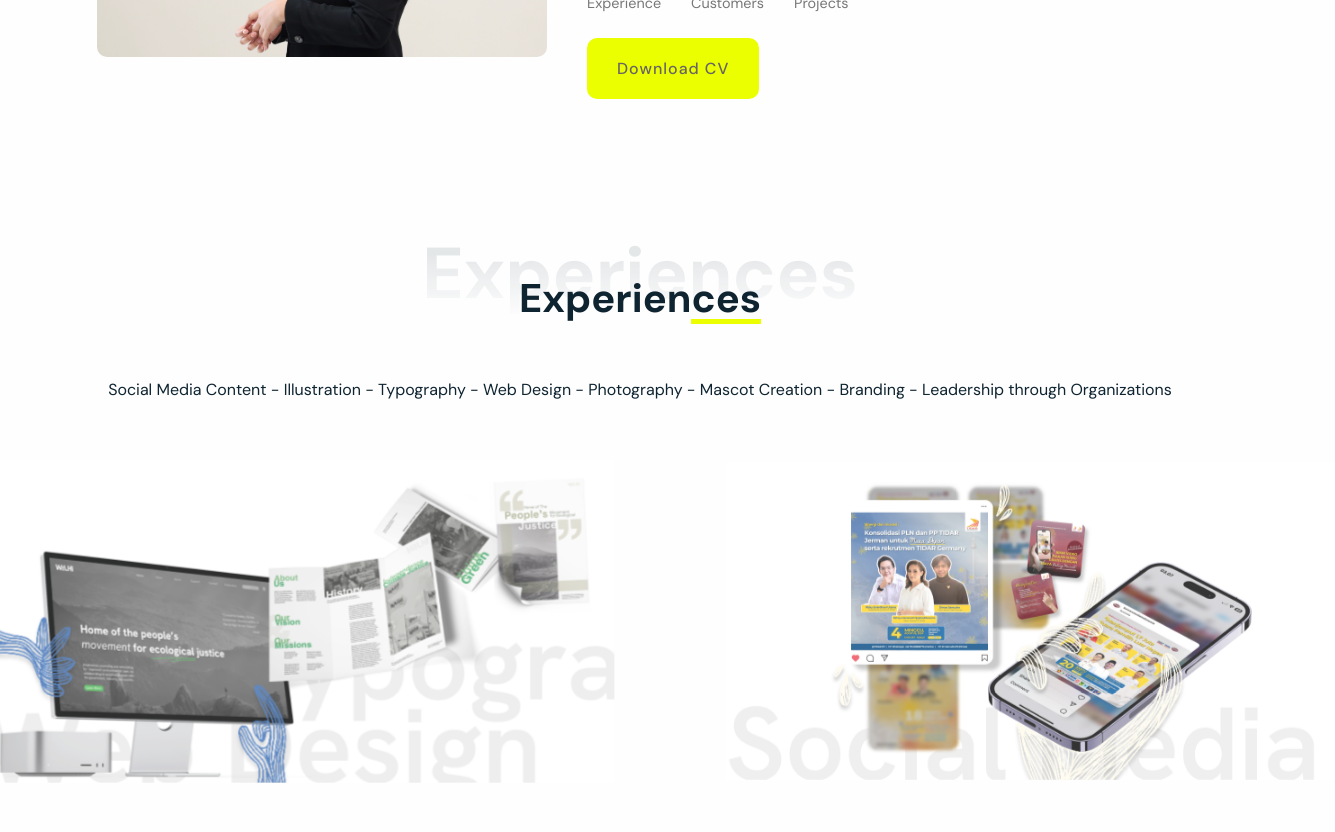
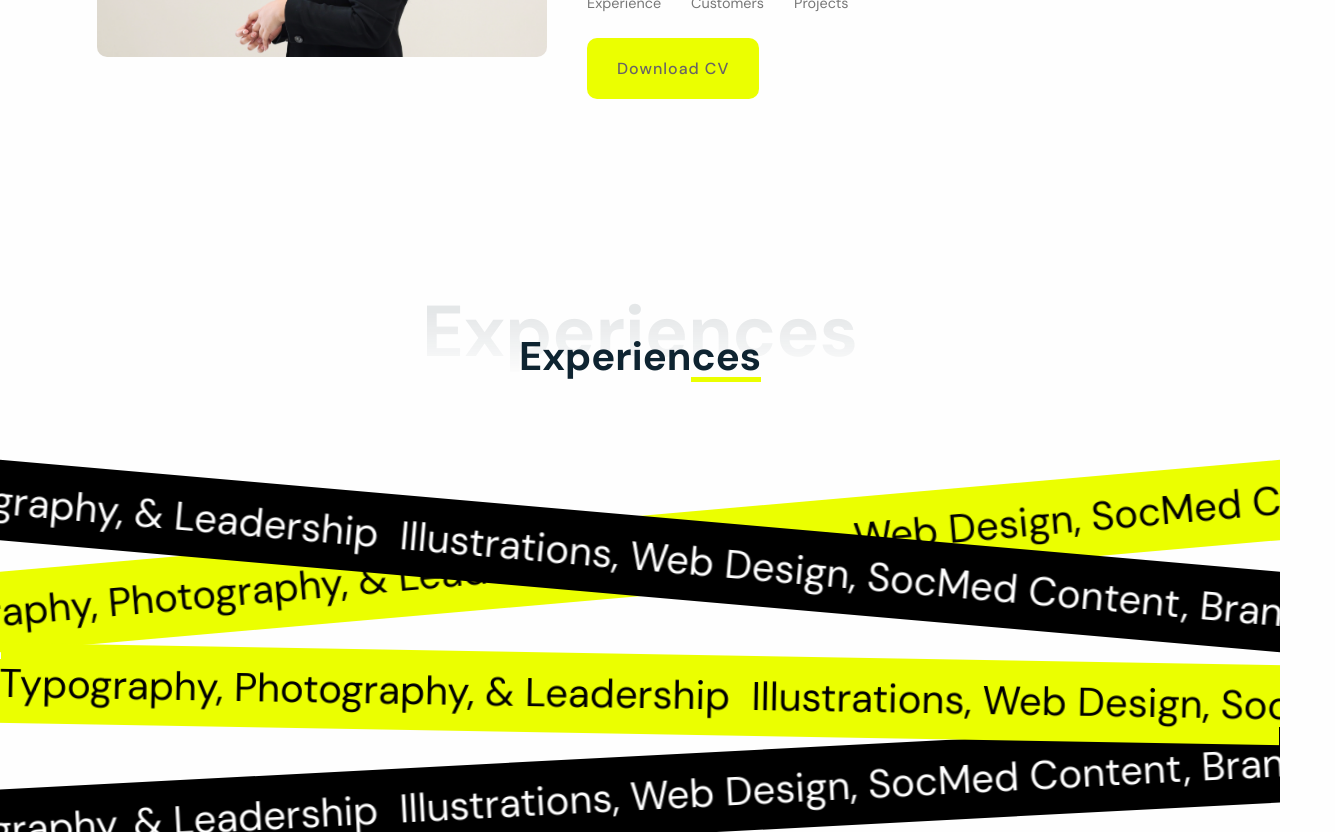
Before and after one commit to ailsanarghia/portfolio, a React (Create React App) app: page / in a window 1280 px wide. Shown: the part 1380-2212 px from the top of the page, 1335 px wide, since content can reach past the window. Built offline with nearby package versions, Linux system fonts and the light colour scheme; the HTML template or start-up script is replaced by a standard one.

Commit message:
EXPERIENCE

```diff
--- a/src/App.css
+++ b/src/App.css
@@ -1,4 +1,5 @@
 @import url('https://fonts.googleapis.com/css2?family=DM+Sans:wght@400;500;700&display=swap');
+@import url('https://fonts.googleapis.com/css2?family=Space+Grotesk:wght@300..700&display=swap');
 
 * {
     margin: 0;
@@ -360,6 +361,11 @@ border-radius: 10px;
     font-size: var(--small-font-size);
 }
 
+#experiences {
+    margin-top: 5%;
+    padding-top: 7%;
+}
+
 .experience .container .experience{
     column-gap: 10px;
     width: 100%;
@@ -371,117 +377,223 @@ border-radius: 10px;
     background-color: #EBFF00;
 }
 
-
-
-@keyframes carousel-animate {
-    0% {
-        visibility: hidden;
-        opacity: 0;
-        transform: translateX(200%) scale(0.7);
-        filter: blur(1.5px);
-        z-index: 1;
-    }
-    3%, 14.2857142857% {
-        visibility: visible;
-        opacity: 0.8;
-        transform: translateX(100%) scale(0.9);
-        filter: blur(0.5px);
-        z-index: 2;
-    }
-    17.2857142857%, 28.5714285714% {
-        visibility: visible;
-        opacity: 1;
-        transform: translateX(0) scale(1);
-        filter: blur(0%);
-        z-index: 3;
-    }
-    31.5714285714%, 42.8571428571% {
-        visibility: visible;
-        opacity: 0.8;
-        transform: translateX(-100%) scale(0.9);
-        filter: blur(0.5px);
-        z-index: 2;
-    }
-    45.8571428571% {
-        visibility: visible;
-        opacity: 0;
-        transform: translateX(-200%) scale(0.9);
-        filter: blur(1.5px);
-        z-index: 1;
-    }
-    100% {
-        visibility: hidden;
-        opacity: 0;
-        transform: translateX(-200%) scale(0.7);
-        filter: blur(1.5px);
-        z-index: 1;
-    }
+.contoh-aja {
+    height: 200px;
     }
 
-
-  .container {
-    --container-padding-horizontal:
-    position: relative;
-    padding-inline: var(--container-padding-horizontal);
-    display: grid;
-    place-items: center;
-    height: 100%;
+    .extended {
+      width: 100vw;
+      height: 2500px;
+      /* background: #EBFF00; */
+      /* background: linear-gradient(0deg, #EBFF00 0%, #f1f89d 100%); */
     }
 
-  .carousel {
-    pointer-events: none;
-    position: absolute;
-    -webkit-padding-before: 67px;
-            padding-block-start: 67px;
-    -webkit-padding-after: max(24px, calc(29px + var(--font-size-md)));
-            padding-block-end: max(24px, calc(29px + var(--font-size-md)));
-    perspective: 100px;
-    width: 100%;
-    transform: translateX(-67px);
-  }
-  @media {
-    .carousel {
-      -webkit-padding-after: 52px;
-              padding-block-end: 52px;
-    }
+    .experience-scroll-container {
+      width: 100vw;
+      height: 600px;
+      margin-top: -5.1%;
+      position: relative;
+      overflow: hidden;
+      /* background: rgb(255,241,211); */
+      /* background: linear-gradient(0deg, #f1f89d 0%, #ffffff 100%); */
     }
 
-  .carousel__wrapper {
-    position: relative;
+    .m-scroll-2 {
       display: flex;
-    justify-content: center;
-    height: 61.2vh;
-    transform: translateX(-67px);
+      position: absolute;
+      left: -5%;
+      top: 20%;
+      width: 110%;
+      height: 80px;
+      background-color: #EBFF00;
+      overflow: hidden;
+      z-index: 0;
+      color: #000 !important;
+      transform: rotate(-5deg);
     }
 
-  .carousel .item {
+     .m-scroll-2__title {
+       display: flex;
        position: absolute;
-    max-width: 400px;
-    height: auto;
-    margin-top: 50px;
-    margin-inline: var(--container-padding-horizontal);
-    opacity: 0;
-    will-change: transform, opacity, z-index;
-    animation: carousel-animate 19s cubic-bezier(0.37, 0, 0.63, 1) infinite;
+       top: 0;
+       left: 0;
+       align-items: center;
+       justify-content: flex-start;
+       width: 100%;
+       height: 100%;
+       white-space: nowrap;
+       transform: scale(2);
+       transition: all 1s ease;
      }
 
-/* Stagger animation start times */
-.carousel .item:nth-child(1) {
-    animation-delay: calc(20s / 5 * 0);
+       .m-scroll-2__title h1 {
+         margin: 0;
+         font-size: 20px;
+         font-weight: 200;
+         color: #000;
+         transition: all 2s ease;
        }
-.carousel .item:nth-child(2) {
-    animation-delay: calc(20s / 5 * 1);
+       .m-scroll-2__title a {
+         text-decoration: none;
+         color:#000;
        }
-.carousel .item:nth-child(3) {
-    animation-delay: calc(20s / 5 * 2);
-}
-.carousel .item:nth-child(4) {
-    animation-delay: calc(20s / 5 * 3);
-}
-.carousel .item:nth-child(5) {
-    animation-delay: calc(20s / 5 * 4);
+       .m-scroll-2__title a:hover{
+         -webkit-text-stroke: 1px white;
+         color: transparent;
        }
 
-  .carousel .item:nth-child(8) { /* Duplicate of first item */
-    animation-delay: calc(3.8571428571s * 8); /* Set to the delay of the last unique item */
+    .m-scroll-2__title > div {
+      display: flex;
+      animation: scrollText 33s infinite linear;
     }
+
+    .m-scroll-1 {
+      display: flex;
+      position: absolute;
+      top: 43%;
+      width: 100%;
+      height: 80px;
+      margin: auto;
+      background-color: #EBFF00;
+      z-index: 2;
+      color: #000 !important;
+      transform: rotate(1deg);
+    }
+
+    .m-scroll-1__title {
+      display: flex;
+      position: absolute;
+      top: 0;
+      left: 0;
+      align-items: center;
+      justify-content: flex-start;
+      width: 100%;
+      height: 100%;
+      white-space: nowrap;
+      transform: scale(2);
+      transition: all 1s ease;
+    }
+    .m-scroll-1__title h1 {
+        margin: 0;
+        font-size: 20px;
+        font-weight: 200;
+        color: #000;
+        transition: all 2s ease;
+      }
+      .m-scroll-1__title a {
+        text-decoration: none;
+        color:#000;
+      }
+      .m-scroll-1__title a:hover{
+        -webkit-text-stroke: 1px white;
+        color: transparent;
+      }
+
+    .m-scroll-1__title > div {
+      display: flex;
+      animation: scrollText 33s infinite linear;
+    }
+
+    .m-scroll-3 {
+        display: flex;
+        position: absolute;
+        width: 110%;
+        height: 80px;
+        top: 60%;
+        left: -5%;
+        margin: auto;
+        background-color: #000;
+        overflow: hidden;
+        z-index: 1;
+        transform: rotate(-3deg);
+      }
+
+       .m-scroll-3__title {
+         display: flex;
+         position: absolute;
+         top: 0;
+         left: 0;
+         align-items: center;
+         justify-content: flex-start;
+         width: 100%;
+         height: 100%;
+         white-space: nowrap;
+         transform: scale(2);
+         transition: all 1s ease;
+       }
+         .m-scroll-3__title h1 {
+           margin: 0;
+           font-size: 20px;
+           font-weight: 200;
+           color: rgba(255,255,255,1);
+           transition: all 2s ease;
+         }
+         .m-scroll-3__title a {
+           text-decoration: none;
+           color:white;
+         }
+         .m-scroll-3__title a:hover{
+           -webkit-text-stroke: 1px white;
+           color: transparent;
+         }
+
+      .m-scroll-3__title > div {
+        display: flex;
+        animation: scrollText 20s infinite linear;
+      }
+
+    .m-scroll {
+      display: flex;
+      position: absolute;
+      width: 110%;
+      height: 80px;
+      top: 20%;
+      left: -5%;
+      margin: auto;
+      background-color: #000;
+      overflow: hidden;
+      z-index: 1;
+      transform: rotate(5deg);
+    }
+
+     .m-scroll__title {
+       display: flex;
+       position: absolute;
+       top: 0;
+       left: 0;
+       align-items: center;
+       justify-content: flex-start;
+       width: 100%;
+       height: 100%;
+       white-space: nowrap;
+       transform: scale(2);
+       transition: all 1s ease;
+     }
+       .m-scroll__title h1 {
+         margin: 0;
+         font-size: 20px;
+         font-weight: 200;
+         color: rgba(255,255,255,1);
+         transition: all 2s ease;
+       }
+       .m-scroll__title a {
+         text-decoration: none;
+         color:white;
+       }
+       .m-scroll__title a:hover{
+         -webkit-text-stroke: 1px white;
+         color: transparent;
+       }
+
+    .m-scroll__title > div {
+      display: flex;
+      animation: scrollText 20s infinite linear;
+    }
+
+    /*div:hover {
+      animation-play-state: paused;
+    }*/
+    @keyframes scrollText {
+      from   { transform: translateX(0%); }
+      to { transform: translateX(-50%); }
+    }
--- a/src/App.js
+++ b/src/App.js
@@ -17,7 +17,7 @@ import Typewriter from 'typewriter-effect';
 
 function App() {
   return (
-      <>
+    <div>
       <header>
         <div className="nav-bar">
           <a href="#" className="logo">Ailsa</a>
@@ -36,9 +36,15 @@ function App() {
       <section className="home flex-center" id="home">
         <div className="home-container">
           <div className="media-icons">
-              <a href="https://www.linkedin.com/in/ailsa-anarghia-121066232/" target="_blank" rel="noopener noreferrer"><i className="fa-brands fa-linkedin"></i></a>
-              <a href="https://www.instagram.com/ailsanarghia/" target="_blank" rel="noopener noreferrer"><i className="fab fa-instagram"></i></a>
-              <a href="mailto:ailsaanarghia@gmail.com?subject=Hello Ilsa&body=I'm captivated by your portfolio and would love to collaborate with you"><i className="fa fa-envelope"></i></a>
+            <a href="https://www.linkedin.com/in/ailsa-anarghia-121066232/" target="_blank" rel="noopener noreferrer">
+              <i className="fa-brands fa-linkedin"></i>
+            </a>
+            <a href="https://www.instagram.com/ailsanarghia/" target="_blank" rel="noopener noreferrer">
+              <i className="fab fa-instagram"></i>
+            </a>
+            <a href="mailto:ailsaanarghia@gmail.com?subject=Hello Ailsa&body=I'm captivated by your portfolio and would love to collaborate with you">
+              <i className="fa fa-envelope"></i>
+            </a>
           </div>
           <div className="info">
             <h2>Hi, I am Ailsa</h2>
@@ -55,7 +61,7 @@ function App() {
             <a href="#" className="btn">Contact Me <i className="fas fa-arrow-circle-right"></i></a>
           </div>
           <div className="home-img">
-              <img src={frame1} alt="" />
+            <img src={frame1} alt="Profile" />
           </div>
         </div>
         <a href="#about" className="scroll-down">Scroll Down<i className="fas fa-arrow-down"></i></a>
@@ -67,13 +73,13 @@ function App() {
           <h2 className="section-title-02">About Me</h2>
           <div className="content flex-center">
             <div className="Frame-4">
-                <img src={frame4} alt=""/>
+              <img src={frame4} alt="About" />
             </div>
             <div className="about-info">
               <div className="description">
                 <h3>I'm Ailsa</h3>
                 <h4>A creative-minded <span>graphic designer</span> based in <span>Jakarta</span></h4>
-                  <p>I design and develop services for customers, specializing in creating stylish, sleek design, branding, and impactful experiences for all. My passion is to design through meaningful art. Check out my portfolio!</p>
+                <p>I design and develop services for customers, specializing in creating stylish, sleek design, branding, and impactful experiences for all. My passion is to design through meaningful art. Dig Deeper!</p>
               </div>
               <ul className="professional-list">
                 <li className="list-item">
@@ -89,54 +95,98 @@ function App() {
                   <span>Successful<br />Projects</span>
                 </li>
               </ul>
-                <a href="https://drive.google.com/file/d/1B-EeWiZO7oeFASZH3xdtfSAhAuNqOoNJ/view?usp=sharing" download className="btn">Download CV <i className="fas fa-download"></i></a>
+              <a href="https://drive.google.com/file/d/1B-EeWiZO7oeFASZH3xdtfSAhAuNqOoNJ/view?usp=sharing" download className="btn">
+                Download CV <i className="fas fa-download"></i>
+              </a>
             </div>
           </div>
         </div>
       </section>
 
-        <section className="experience section" id="experiences">
+      <section className="experience" id="experiences">
         <div className="container flex-center">
           <h1 className="section-title-01">Experiences</h1>
           <h2 className="section-title-02">Experiences</h2>
-          <div className="experience">
-            <p>
-              <span>Social Media Content</span> - <span>Illustration</span> -{" "}
-              <span>Typography</span> - <span>Web Design</span> -{" "}
-              <span>Photography</span> - <span>Mascot Creation</span> -{" "}
-              <span>Branding</span> -{" "}
-              <span>Leadership through Organizations</span>
-            </p>
+          <div className="content flex-center">
+
+          <div class="page-all">
+
+<div class="experience-scroll-container">
+  <div class="m-scroll">
+    <div class="m-scroll__title">
+      <div>
+        <h1>
+          <a href="https://drive.google.com/drive/u/1/folders/11j-bYYA6bJwZom-ZX1nQdoVXXB5hyS7S">Illustrations,</a> <a href="https://drive.google.com/drive/u/1/folders/11j-bYYA6bJwZom-ZX1nQdoVXXB5hyS7S">Web Design, </a> <a href="https://drive.google.com/drive/u/1/folders/11j-bYYA6bJwZom-ZX1nQdoVXXB5hyS7S">SocMed Content,</a> <a href="https://drive.google.com/drive/u/1/folders/11j-bYYA6bJwZom-ZX1nQdoVXXB5hyS7S">Branding, </a> <a href="https://drive.google.com/drive/u/1/folders/11j-bYYA6bJwZom-ZX1nQdoVXXB5hyS7S">Typography, </a><a href="https://drive.google.com/drive/u/1/folders/11j-bYYA6bJwZom-ZX1nQdoVXXB5hyS7S">Photography, </a> &amp; <a href="https://drive.google.com/drive/u/1/folders/11j-bYYA6bJwZom-ZX1nQdoVXXB5hyS7S">Leadership </a>  &nbsp;
+        </h1>
+        <h1>
+        <a href="https://drive.google.com/drive/u/1/folders/11j-bYYA6bJwZom-ZX1nQdoVXXB5hyS7S">Illustrations,</a> <a href="https://drive.google.com/drive/u/1/folders/11j-bYYA6bJwZom-ZX1nQdoVXXB5hyS7S">Web Design, </a> <a href="https://drive.google.com/drive/u/1/folders/11j-bYYA6bJwZom-ZX1nQdoVXXB5hyS7S">SocMed Content,</a> <a href="https://drive.google.com/drive/u/1/folders/11j-bYYA6bJwZom-ZX1nQdoVXXB5hyS7S">Branding, </a> <a href="https://drive.google.com/drive/u/1/folders/11j-bYYA6bJwZom-ZX1nQdoVXXB5hyS7S">Typography, </a><a href="https://drive.google.com/drive/u/1/folders/11j-bYYA6bJwZom-ZX1nQdoVXXB5hyS7S">Photography, </a> &amp; <a href="https://drive.google.com/drive/u/1/folders/11j-bYYA6bJwZom-ZX1nQdoVXXB5hyS7S">Leadership </a>  &nbsp;
+        </h1>
+      </div>
+    </div>
+  </div>
+
+  <div class="m-scroll-3">
+    <div class="m-scroll-3__title">
+      <div>
+        <h1>
+        <a href="https://drive.google.com/drive/u/1/folders/11j-bYYA6bJwZom-ZX1nQdoVXXB5hyS7S">Illustrations,</a> <a href="https://drive.google.com/drive/u/1/folders/11j-bYYA6bJwZom-ZX1nQdoVXXB5hyS7S">Web Design, </a> <a href="https://drive.google.com/drive/u/1/folders/11j-bYYA6bJwZom-ZX1nQdoVXXB5hyS7S">SocMed Content,</a> <a href="https://drive.google.com/drive/u/1/folders/11j-bYYA6bJwZom-ZX1nQdoVXXB5hyS7S">Branding, </a> <a href="https://drive.google.com/drive/u/1/folders/11j-bYYA6bJwZom-ZX1nQdoVXXB5hyS7S">Typography, </a><a href="https://drive.google.com/drive/u/1/folders/11j-bYYA6bJwZom-ZX1nQdoVXXB5hyS7S">Photography, </a> &amp; <a href="https://drive.google.com/drive/u/1/folders/11j-bYYA6bJwZom-ZX1nQdoVXXB5hyS7S">Leadership </a>  &nbsp;
+        </h1>
+        <h1>
+        <a href="https://drive.google.com/drive/u/1/folders/11j-bYYA6bJwZom-ZX1nQdoVXXB5hyS7S">Illustrations,</a> <a href="https://drive.google.com/drive/u/1/folders/11j-bYYA6bJwZom-ZX1nQdoVXXB5hyS7S">Web Design, </a> <a href="https://drive.google.com/drive/u/1/folders/11j-bYYA6bJwZom-ZX1nQdoVXXB5hyS7S">SocMed Content,</a> <a href="https://drive.google.com/drive/u/1/folders/11j-bYYA6bJwZom-ZX1nQdoVXXB5hyS7S">Branding, </a> <a href="https://drive.google.com/drive/u/1/folders/11j-bYYA6bJwZom-ZX1nQdoVXXB5hyS7S">Typography, </a><a href="https://drive.google.com/drive/u/1/folders/11j-bYYA6bJwZom-ZX1nQdoVXXB5hyS7S">Photography, </a> &amp; <a href="https://drive.google.com/drive/u/1/folders/11j-bYYA6bJwZom-ZX1nQdoVXXB5hyS7S">Leadership </a>  &nbsp;
+        </h1>
+      </div>
+    </div>
+  </div>
+
+  <div class="m-scroll-1">
+    <div class="m-scroll-1__title">
+      <div>
+        <h1>
+        <a href="https://drive.google.com/drive/u/1/folders/11j-bYYA6bJwZom-ZX1nQdoVXXB5hyS7S">Illustrations,</a> <a href="https://drive.google.com/drive/u/1/folders/11j-bYYA6bJwZom-ZX1nQdoVXXB5hyS7S">Web Design, </a> <a href="https://drive.google.com/drive/u/1/folders/11j-bYYA6bJwZom-ZX1nQdoVXXB5hyS7S">SocMed Content,</a> <a href="https://drive.google.com/drive/u/1/folders/11j-bYYA6bJwZom-ZX1nQdoVXXB5hyS7S">Branding, </a> <a href="https://drive.google.com/drive/u/1/folders/11j-bYYA6bJwZom-ZX1nQdoVXXB5hyS7S">Typography, </a><a href="https://drive.google.com/drive/u/1/folders/11j-bYYA6bJwZom-ZX1nQdoVXXB5hyS7S">Photography, </a> &amp; <a href="https://drive.google.com/drive/u/1/folders/11j-bYYA6bJwZom-ZX1nQdoVXXB5hyS7S">Leadership </a>  &nbsp;
+        </h1>
+        <h1>
+        <a href="https://drive.google.com/drive/u/1/folders/11j-bYYA6bJwZom-ZX1nQdoVXXB5hyS7S">Illustrations,</a> <a href="https://drive.google.com/drive/u/1/folders/11j-bYYA6bJwZom-ZX1nQdoVXXB5hyS7S">Web Design, </a> <a href="https://drive.google.com/drive/u/1/folders/11j-bYYA6bJwZom-ZX1nQdoVXXB5hyS7S">SocMed Content,</a> <a href="https://drive.google.com/drive/u/1/folders/11j-bYYA6bJwZom-ZX1nQdoVXXB5hyS7S">Branding, </a> <a href="https://drive.google.com/drive/u/1/folders/11j-bYYA6bJwZom-ZX1nQdoVXXB5hyS7S">Typography, </a><a href="https://drive.google.com/drive/u/1/folders/11j-bYYA6bJwZom-ZX1nQdoVXXB5hyS7S">Photography, </a> &amp; <a href="https://drive.google.com/drive/u/1/folders/11j-bYYA6bJwZom-ZX1nQdoVXXB5hyS7S">Leadership </a>  &nbsp;
+        </h1>
+      </div>
+    </div>
+  </div>
+
+  <div class="m-scroll-2">
+    <div class="m-scroll-2__title">
+      <div>
+        <h1>
+        <a href="https://drive.google.com/drive/u/1/folders/11j-bYYA6bJwZom-ZX1nQdoVXXB5hyS7S">Illustrations,</a> <a href="https://drive.google.com/drive/u/1/folders/11j-bYYA6bJwZom-ZX1nQdoVXXB5hyS7S">Web Design, </a> <a href="https://drive.google.com/drive/u/1/folders/11j-bYYA6bJwZom-ZX1nQdoVXXB5hyS7S">SocMed Content,</a> <a href="https://drive.google.com/drive/u/1/folders/11j-bYYA6bJwZom-ZX1nQdoVXXB5hyS7S">Branding, </a> <a href="https://drive.google.com/drive/u/1/folders/11j-bYYA6bJwZom-ZX1nQdoVXXB5hyS7S">Typography, </a><a href="https://drive.google.com/drive/u/1/folders/11j-bYYA6bJwZom-ZX1nQdoVXXB5hyS7S">Photography, </a> &amp; <a href="https://drive.google.com/drive/u/1/folders/11j-bYYA6bJwZom-ZX1nQdoVXXB5hyS7S">Leadership </a>  &nbsp;
+        </h1>
+        <h1>
+        <a href="https://drive.google.com/drive/u/1/folders/11j-bYYA6bJwZom-ZX1nQdoVXXB5hyS7S">Illustrations,</a> <a href="https://drive.google.com/drive/u/1/folders/11j-bYYA6bJwZom-ZX1nQdoVXXB5hyS7S">Web Design, </a> <a href="https://drive.google.com/drive/u/1/folders/11j-bYYA6bJwZom-ZX1nQdoVXXB5hyS7S">SocMed Content,</a> <a href="https://drive.google.com/drive/u/1/folders/11j-bYYA6bJwZom-ZX1nQdoVXXB5hyS7S">Branding, </a> <a href="https://drive.google.com/drive/u/1/folders/11j-bYYA6bJwZom-ZX1nQdoVXXB5hyS7S">Typography, </a><a href="https://drive.google.com/drive/u/1/folders/11j-bYYA6bJwZom-ZX1nQdoVXXB5hyS7S">Photography, </a> &amp; <a href="https://drive.google.com/drive/u/1/folders/11j-bYYA6bJwZom-ZX1nQdoVXXB5hyS7S">Leadership </a>  &nbsp;
+        </h1>
+      </div>
+    </div>
+  </div>
+ </div>
+
+<div class="extended">
+      <section className="portfolio section" id="Portfolio">
+        <div className="container flex-center">
+          <h1 className="section-title-01">Portfolio</h1>
+          <h2 className="section-title-02">Portfolio</h2>
+          <div className="content flex-center">
           </div>
         </div>
       </section>
 
-        <div className="container">
-            <aside className="carousel">
-                <div className="carousel__wrapper">
-                    <div className="item" id="slide-1">
-                    <img src={frame5} alt="" width="677" height="352" />
+
+
+
 </div>
-                    <div className="item" id="slide-2">
-                    <img src={frame6} alt="" width="677" height="352" />
-                    </div>
-                    <div className="item" id="slide-3">
-                    <img src={frame7} alt="" width="677" height="352" />
-                    </div>
-                    <div className="item" id="slide-4">
-                    <img src={frame8} alt="" width="677" height="352" />
-                    </div>
-                    <div className="item" id="slide-5">
-                    <img src={frame9} alt="" width="677" height="352" />
-                    </div>
-                </div>
-            </aside>
+
 </div>
 
 
-
-
-      </>
+          </div>
+        </div>
+      </section>
+    </div>
   );
 }
 
```
Also changed, not shown: src/index.js (+31 -0 lines). Lines whose indentation alone changed are shown as unchanged.
